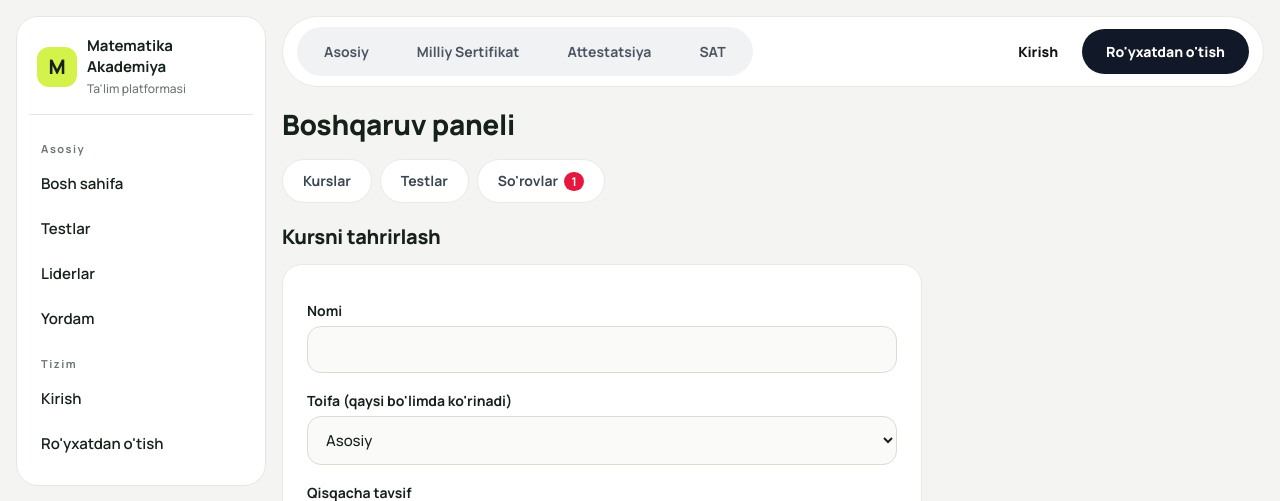
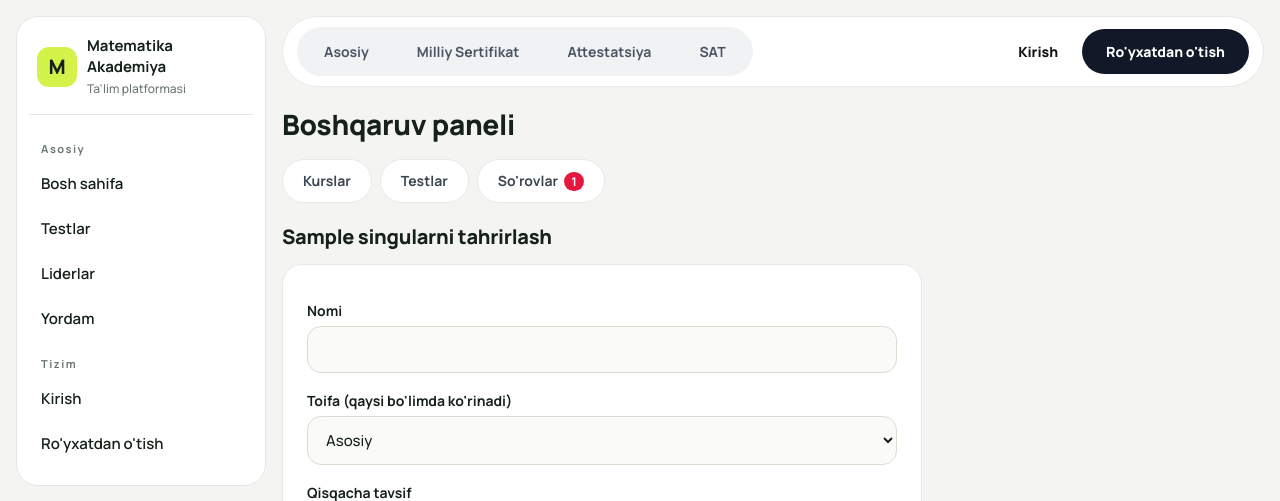
Before and after one commit to rahimjonovabdullo/matematika-akademiya, a Django app: template academy/templates/academy/manage/course_form.html in a window 1280 px wide. Shown: the top 501 px of the page. Run offline with Django 5.2, Linux system fonts and the light colour scheme; tables that the repository leaves empty hold one stand-in row (values such as "Sample post"); the template is opened without the code that fills it: values that come from a table or form of the project are taken from there, most other values are stand-ins (such as "Sample title", 1, 10 or a date in 2020).

Commit message:
Update course form titles and cancel button URL

```diff
--- a/academy/templates/academy/manage/course_form.html
+++ b/academy/templates/academy/manage/course_form.html
@@ -1,12 +1,12 @@
 {% extends "base.html" %}
-{% block title %}{% if course %}Kursni tahrirlash{% else %}Yangi kurs{% endif %} — Boshqaruv{% endblock %}
+{% block title %}{% if course %}Tahrirlash{% else %}Yangi {{ info.singular }}{% endif %} — Boshqaruv{% endblock %}
 {% block content %}
 <div class="mg">
   <h1 class="mg-h">Boshqaruv paneli</h1>
   {% include "academy/manage/_nav.html" %}
 
   <div class="mg-head">
-    <h2>{% if course %}Kursni tahrirlash{% else %}Yangi kurs{% endif %}</h2>
+    <h2>{% if course %}{{ info.singular|capfirst }}ni tahrirlash{% else %}Yangi {{ info.singular }}{% endif %}</h2>
   </div>
 
   <form method="post" class="mg-form">
@@ -26,7 +26,7 @@
     {% endfor %}
     <div class="mg-form-actions">
       <button class="mg-btn" type="submit">Saqlash</button>
-      <a class="mg-btn mg-btn-line" href="{% url 'manage_courses' %}">Bekor qilish</a>
+      <a class="mg-btn mg-btn-line" href="{% url info.list_url %}">Bekor qilish</a>
     </div>
   </form>
 </div>
```
